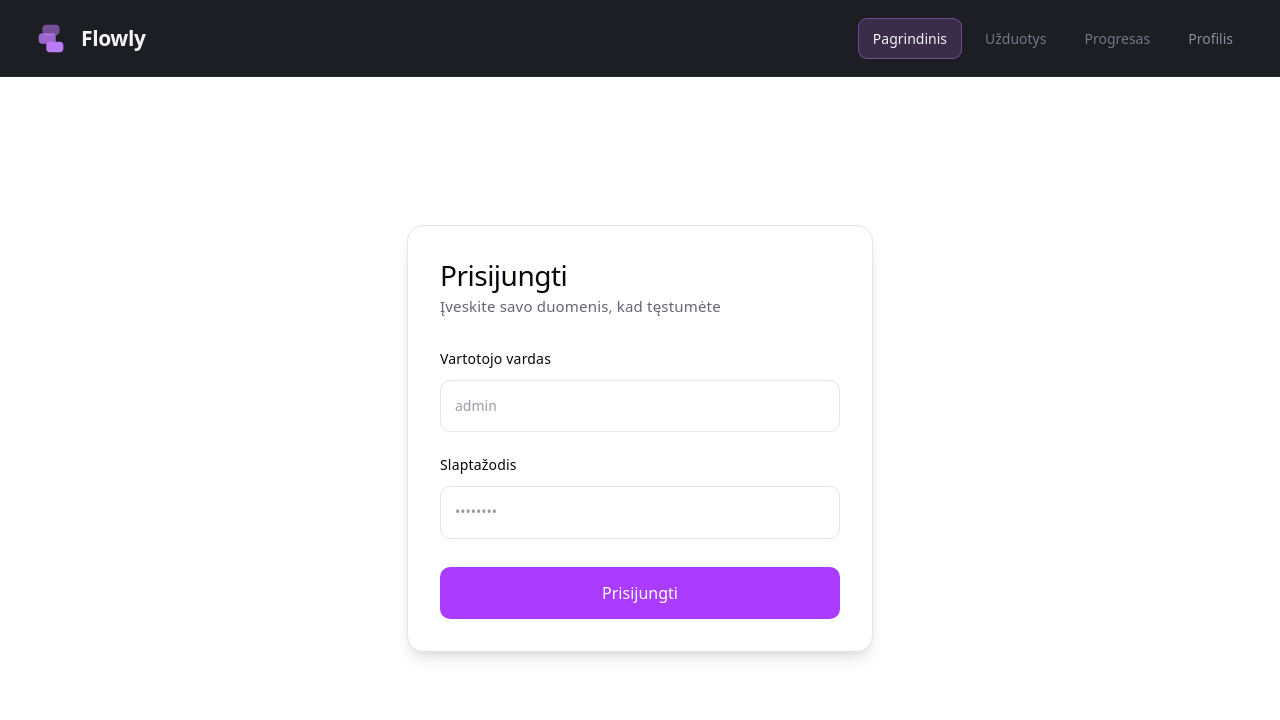
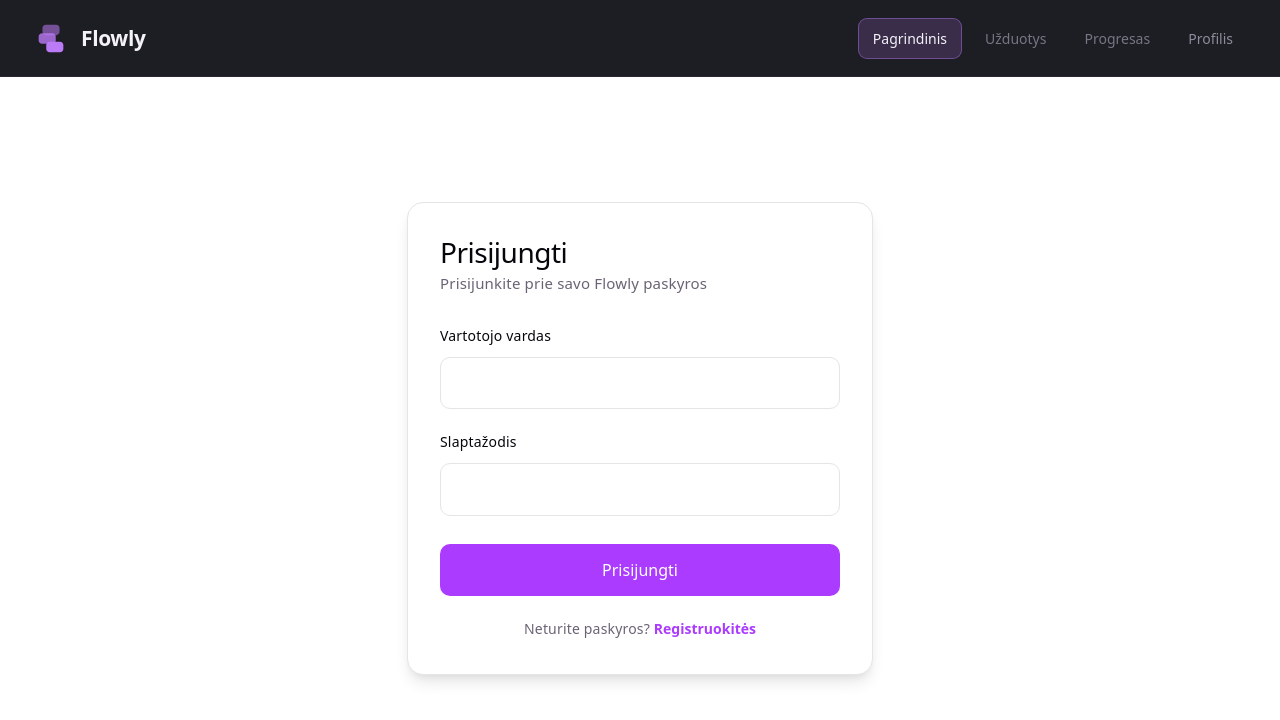
Before and after one commit to vytautasmurauskas8-oss/TEST-123, a React (Vite) app: page / in a window 1280 px wide. Shown: the top 720 px of the page. Built offline with nearby package versions, Linux system fonts and the light colour scheme; no server answers.

Commit message:
username pridėjimas

```diff
--- a/src/App.css
+++ b/src/App.css
@@ -158,6 +158,43 @@
   color: #dc2626;
 }
 
+.auth-switch {
+  margin-top: 20px;
+  color: var(--text);
+  text-align: center;
+  font-size: 14px;
+}
+
+.auth-switch button {
+  padding: 0;
+  border: 0;
+  background: none;
+  color: var(--accent);
+  font: inherit;
+  font-weight: 600;
+  cursor: pointer;
+}
+
+.login-submit:disabled {
+  opacity: 0.7;
+  cursor: wait;
+}
+
+.logout-button {
+  position: fixed;
+  top: 18px;
+  right: 20px;
+  z-index: 5;
+  padding: 8px 12px;
+  border: 1px solid var(--border);
+  border-radius: 9px;
+  background: var(--bg);
+  color: var(--text-h);
+  font: inherit;
+  font-size: 13px;
+  cursor: pointer;
+}
+
 @media (max-width: 1024px) {
   .login-card {
     padding: 28px 22px 24px;
--- a/src/App.jsx
+++ b/src/App.jsx
@@ -7,6 +7,7 @@ import Profile from "./Profile";
 import "./App.css";
 
 const TASKS_API = "https://testapi.io/api/vytautasmurauskas8-oss/resource/Tasklist";
+const USERS_API = "https://testapi.io/api/vytautasmurauskas8-oss/resource/username";
 
 function normalizeTask(task) {
   return {
@@ -18,17 +19,33 @@ function normalizeTask(task) {
   };
 }
 
+function getRecords(data) {
+  if (Array.isArray(data)) return data;
+  if (Array.isArray(data?.data)) return data.data;
+  if (Array.isArray(data?.username)) return data.username;
+  if (Array.isArray(data?.users)) return data.users;
+  return null;
+}
+
+async function readResponse(response) {
+  const text = await response.text();
+  if (!text) return null;
+  try {
+    return JSON.parse(text);
+  } catch {
+    return null;
+  }
+}
+
 function App() {
-  const user = {
-    name: "Jonas Jonaitis",
-    email: "jonas@flowly.lt",
-  };
-
   const [activePage, setActivePage] = useState("home");
-  const [email, setEmail] = useState("");
+  const [username, setUsername] = useState("");
   const [password, setPassword] = useState("");
-  const [isLoggedIn, setIsLoggedIn] = useState(false);
-  const [loginError, setLoginError] = useState("");
+  const [fullName, setFullName] = useState("");
+  const [authMode, setAuthMode] = useState("login");
+  const [currentUser, setCurrentUser] = useState(null);
+  const [authError, setAuthError] = useState("");
+  const [authLoading, setAuthLoading] = useState(false);
   const [tasks, setTasks] = useState([]);
   const [tasksLoading, setTasksLoading] = useState(true);
   const [tasksError, setTasksError] = useState("");
@@ -36,13 +53,11 @@ function App() {
   const loadTasks = useCallback(async () => {
     setTasksLoading(true);
     setTasksError("");
-
     try {
       const response = await fetch(TASKS_API);
       if (!response.ok) throw new Error(`Nepavyko įkelti užduočių (${response.status}).`);
-      const data = await response.json();
-      const records = Array.isArray(data) ? data : data?.data;
-      if (!Array.isArray(records)) throw new Error("API grąžino netinkamą užduočių formatą.");
+      const records = getRecords(await response.json());
+      if (!records) throw new Error("API grąžino netinkamą užduočių formatą.");
       setTasks(records.map(normalizeTask));
     } catch (error) {
       setTasksError(error.message || "Nepavyko susisiekti su API.");
@@ -52,19 +67,66 @@ function App() {
   }, []);
 
   useEffect(() => {
-    loadTasks();
+    let isActive = true;
+
+    async function fetchTasks() {
+      try {
+        const response = await fetch(TASKS_API);
+        if (!response.ok) throw new Error(`Nepavyko įkelti užduočių (${response.status}).`);
+        const records = getRecords(await response.json());
+        if (!records) throw new Error("API grąžino netinkamą užduočių formatą.");
+        if (isActive) setTasks(records.map(normalizeTask));
+      } catch (error) {
+        if (isActive) setTasksError(error.message || "Nepavyko susisiekti su API.");
+      } finally {
+        if (isActive) setTasksLoading(false);
+      }
+    }
+
+    fetchTasks();
+    return () => { isActive = false; };
   }, [loadTasks]);
 
-  function handleSubmit(event) {
+  async function handleAuthSubmit(event) {
     event.preventDefault();
+    setAuthLoading(true);
+    setAuthError("");
+    const cleanUsername = username.trim();
 
-    if (email === "admin" && password === "admin") {
-      setIsLoggedIn(true);
-      setLoginError("");
-      return;
+    try {
+      const response = await fetch(USERS_API);
+      if (!response.ok) throw new Error(`Nepavyko patikrinti paskyros (${response.status}).`);
+      const records = getRecords(await response.json());
+      if (!records) throw new Error("API grąžino netinkamą naudotojų formatą.");
+      const existingUser = records.find((user) =>
+        String(user.username ?? user.name ?? "").toLowerCase() === cleanUsername.toLowerCase(),
+      );
+
+      if (authMode === "register") {
+        if (existingUser) throw new Error("Šis vartotojo vardas jau užregistruotas.");
+        const createResponse = await fetch(USERS_API, {
+          method: "POST",
+          headers: { "Content-Type": "application/json" },
+          body: JSON.stringify({ username: cleanUsername, password, fullName: fullName.trim() }),
+        });
+        const created = await readResponse(createResponse);
+        if (!createResponse.ok) throw new Error(created?.message || `Registracija nepavyko (${createResponse.status}).`);
+        if (!created) throw new Error("API negrąžino sukurto vartotojo. Patikrinkite API atsakymą.");
+        const savedUser = created?.data ?? created;
+        if (savedUser.id == null && savedUser._id == null) throw new Error("Registracijos atsakyme trūksta vartotojo ID.");
+        setCurrentUser({ ...savedUser, username: savedUser.username ?? cleanUsername, fullName: savedUser.fullName ?? fullName.trim() });
+      } else {
+        if (!existingUser || existingUser.password !== password) {
+          throw new Error("Neteisingas vartotojo vardas arba slaptažodis.");
+        }
+        setCurrentUser(existingUser);
+      }
+      setPassword("");
+    } catch (error) {
+      setAuthError(error.message || "Nepavyko atlikti veiksmo.");
+    } finally {
+      setAuthLoading(false);
     }
-
-    setLoginError("Neteisingas vartotojo vardas arba slaptažodis.");
   }
 
   async function handleAddTask(newTask) {
@@ -76,7 +138,6 @@ function App() {
         body: JSON.stringify(newTask),
       });
       if (!response.ok) throw new Error(`Nepavyko pridėti užduoties (${response.status}).`);
-      await response.json().catch(() => null);
       await loadTasks();
       return true;
     } catch (error) {
@@ -87,9 +148,8 @@ function App() {
 
   async function updateTask(taskId, changes) {
     const task = tasks.find((item) => String(item.id) === String(taskId));
-    if (!task) return;
+    if (!task) return false;
     setTasksError("");
-
     try {
       const response = await fetch(`${TASKS_API}/${encodeURIComponent(taskId)}`, {
         method: "PUT",
@@ -97,20 +157,15 @@ function App() {
         body: JSON.stringify({ ...task, ...changes }),
       });
       if (!response.ok) throw new Error(`Nepavyko atnaujinti užduoties (${response.status}).`);
-      await response.json().catch(() => null);
+      await readResponse(response);
       const verifyResponse = await fetch(`${TASKS_API}/${encodeURIComponent(taskId)}`);
-      if (!verifyResponse.ok) throw new Error("Užduotis atnaujinta, bet nepavyko patikrinti išsaugotų duomenų.");
-      const data = await verifyResponse.json();
-      const savedTask = normalizeTask(data?.data ?? data);
-      if (String(savedTask.id) !== String(taskId) ||
-          savedTask.title !== changes.title ||
-          savedTask.status !== changes.status ||
-          savedTask.deadline !== changes.deadline) {
-        throw new Error("API negrąžino atnaujintų užduoties duomenų.");
+      if (!verifyResponse.ok) throw new Error("Nepavyko patikrinti išsaugotos užduoties.");
+      const result = await verifyResponse.json();
+      const savedTask = normalizeTask(result?.data ?? result);
+      if (String(savedTask.id) !== String(taskId) || Object.entries(changes).some(([key, value]) => savedTask[key] !== value)) {
+        throw new Error("API nepatvirtino atnaujintų užduoties duomenų.");
       }
-      setTasks((currentTasks) => currentTasks.map((item) =>
-        String(item.id) === String(taskId) ? savedTask : item,
-      ));
+      setTasks((currentTasks) => currentTasks.map((item) => String(item.id) === String(taskId) ? savedTask : item));
       return true;
     } catch (error) {
       setTasksError(error.message || "Nepavyko atnaujinti užduoties.");
@@ -141,56 +196,38 @@ function App() {
   const today = new Date();
   today.setHours(0, 0, 0, 0);
   const completedTaskCount = tasks.filter((task) => task.status === "Atlikta").length;
-  const overdueTaskCount = tasks.filter((task) => {
-    if (task.status === "Atlikta" || !task.deadline) return false;
-    return new Date(`${task.deadline}T00:00:00`) < today;
-  }).length;
+  const overdueTaskCount = tasks.filter((task) => task.status !== "Atlikta" && task.deadline && new Date(`${task.deadline}T00:00:00`) < today).length;
+  const profileUser = currentUser ? { name: currentUser.fullName || currentUser.username, email: currentUser.username } : {};
 
   return (
     <>
       <Navbar activePage={activePage} onNavigate={setActivePage} />
-
       {activePage === "home" && (
         <>
-          {isLoggedIn && (
-            <header className="welcome-message">
-              <h1>Sveiki sugrįžę!</h1>
-              <p>Prisijungėte kaip admin.</p>
-            </header>
-          )}
-
+          {currentUser && <header className="welcome-message"><h1>Sveiki, {currentUser.fullName || currentUser.username}!</h1><p>Prisijungėte prie Flowly.</p></header>}
           <main className="login-page">
-            {!isLoggedIn && (
+            {!currentUser && (
               <div className="login-card">
                 <header className="login-card__header">
-                  <h1>Prisijungti</h1>
-                  <p>Įveskite savo duomenis, kad tęstumėte</p>
+                  <h1>{authMode === "register" ? "Registracija" : "Prisijungti"}</h1>
+                  <p>{authMode === "register" ? "Sukurkite paskyrą, kad galėtumėte prisijungti" : "Prisijunkite prie savo Flowly paskyros"}</p>
                 </header>
-
-                <form className="login-form" onSubmit={handleSubmit}>
-                  <label className="login-field">
-                    <span>Vartotojo vardas</span>
-                    <input type="text" name="username" autoComplete="username" placeholder="admin" value={email} onChange={(event) => setEmail(event.target.value)} required />
-                  </label>
-                  <label className="login-field">
-                    <span>Slaptažodis</span>
-                    <input type="password" name="password" autoComplete="current-password" placeholder="••••••••" value={password} onChange={(event) => setPassword(event.target.value)} required />
-                  </label>
-                  <button type="submit" className="login-submit">Prisijungti</button>
-                  {loginError && <p className="login-error" role="alert">{loginError}</p>}
+                <form className="login-form" onSubmit={handleAuthSubmit}>
+                  {authMode === "register" && <label className="login-field"><span>Vardas</span><input type="text" autoComplete="name" value={fullName} onChange={(event) => setFullName(event.target.value)} required /></label>}
+                  <label className="login-field"><span>Vartotojo vardas</span><input type="text" autoComplete="username" value={username} onChange={(event) => setUsername(event.target.value)} required /></label>
+                  <label className="login-field"><span>Slaptažodis</span><input type="password" autoComplete={authMode === "register" ? "new-password" : "current-password"} value={password} onChange={(event) => setPassword(event.target.value)} required /></label>
+                  <button type="submit" className="login-submit" disabled={authLoading}>{authLoading ? "Palaukite..." : authMode === "register" ? "Registruotis" : "Prisijungti"}</button>
+                  {authError && <p className="login-error" role="alert">{authError}</p>}
                 </form>
+                <p className="auth-switch">
+                  {authMode === "register" ? "Jau turite paskyrą?" : "Neturite paskyros?"}{" "}
+                  <button type="button" onClick={() => { setAuthMode(authMode === "register" ? "login" : "register"); setAuthError(""); }}>{authMode === "register" ? "Prisijunkite" : "Registruokitės"}</button>
+                </p>
               </div>
             )}
-
-            {isLoggedIn && (
+            {currentUser && (
               <>
-                <section className="dashboard-summary" aria-label="Užduočių suvestinė">
-                  <p>
-                    <strong>{tasks.length} užduotys</strong><span aria-hidden="true"> · </span>
-                    <strong>{completedTaskCount} atliktos</strong><span aria-hidden="true"> · </span>
-                    <strong>{overdueTaskCount} vėluoja</strong>
-                  </p>
-                </section>
+                <section className="dashboard-summary" aria-label="Užduočių suvestinė"><p><strong>{tasks.length} užduotys</strong><span aria-hidden="true"> · </span><strong>{completedTaskCount} atliktos</strong><span aria-hidden="true"> · </span><strong>{overdueTaskCount} vėluoja</strong></p></section>
                 <TaskList tasks={tasks} loading={tasksLoading} onStatusChange={handleTaskStatusChange} onDeadlineChange={handleTaskDeadlineChange} onTaskUpdate={updateTask} onDelete={handleDeleteTask} />
                 {tasksError && <div className="task-api-error" role="alert"><span>{tasksError}</span><button type="button" onClick={loadTasks}>Bandyti dar kartą</button></div>}
                 <AddTaskForm onAddTask={handleAddTask} />
@@ -200,8 +237,8 @@ function App() {
           </main>
         </>
       )}
-
-      {activePage === "profile" && <Profile user={user} tasks={tasks} />}
+      {activePage === "profile" && currentUser && <Profile user={profileUser} tasks={tasks} />}
+      {currentUser && <button type="button" className="logout-button" onClick={() => { setCurrentUser(null); setPassword(""); setActivePage("home"); }}>Atsijungti</button>}
     </>
   );
 }
```
